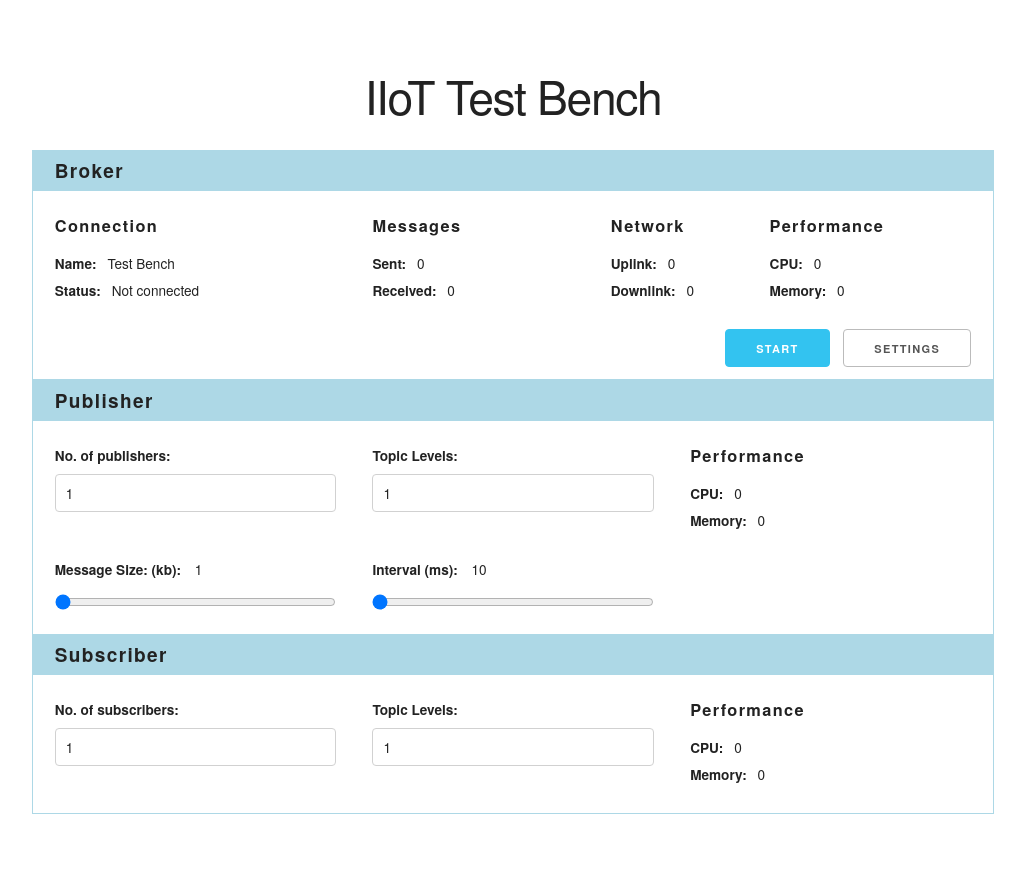
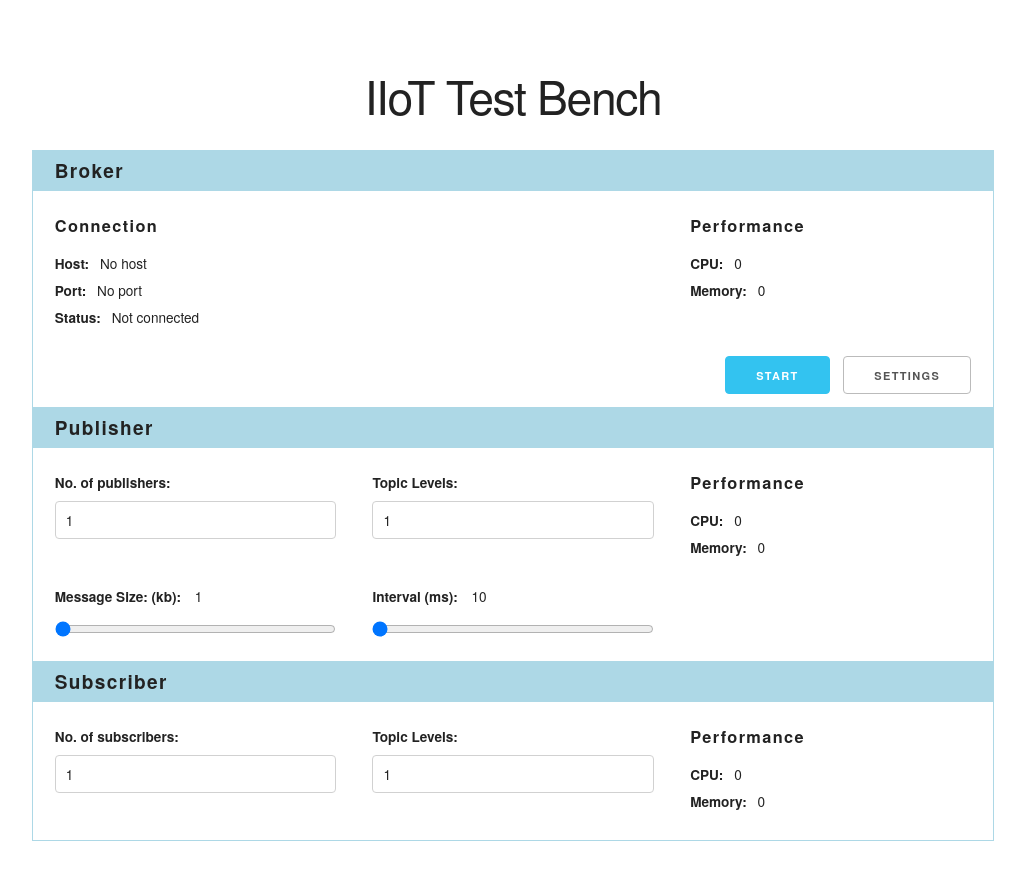
Before and after one commit to Isaac-Ampomah-12/iiot-test-bench, a React (Create React App) app in the folder frontend/: page / in a window 1280 px wide. Shown: the whole page, without its empty margins (127-1152 px from the left). Before the commit the page ends 845 px from the top, so only its background shows below. Built offline with nearby package versions, Linux system fonts and the light colour scheme; no server answers.

Commit message:
Comment messages and network stats column

```diff
--- a/frontend/src/components/Broker/Broker.js
+++ b/frontend/src/components/Broker/Broker.js
@@ -20,21 +20,21 @@ function Broker() {
     <section id="Broker">
       <h2>Broker</h2>
       <div className="row">
-        <div className="four columns">
+        <div className="eight columns">
           <h3>Connection</h3>
           <div className="info">
             <div className="info-item">
               <span>
-                <strong>Name:</strong>
+                <strong>Host:</strong>
               </span>
-              <span>{brokerSettings.clientName || "Test Bench"}</span>
+              <span>{brokerSettings.host || "No host"}</span>
             </div>
-            {/* <div className="info-item">
+            <div className="info-item">
               <span>
                 <strong>Port:</strong>
               </span>
-              <span>{settings.port}</span>
-            </div> */}
+              <span>{brokerSettings.port || "No port"}</span>
+            </div>
             <div className="info-item">
               <span>
                 <strong>Status:</strong>
@@ -43,7 +43,7 @@ function Broker() {
             </div>
           </div>
         </div>
-        <div className="three columns">
+        {/* <div className="three columns">
           <h3>Messages</h3>
           <div className="info">
             <div className="info-item">
@@ -59,8 +59,8 @@ function Broker() {
               <span>{0}</span>
             </div>
           </div>
-        </div>
-        <div className="two columns">
+        </div> */}
+        {/* <div className="two columns">
           <h3>Network</h3>
           <div className="info">
             <div className="info-item">
@@ -76,8 +76,8 @@ function Broker() {
               <span>{0}</span>
             </div>
           </div>
-        </div>
-        <div className="two columns">
+        </div> */}
+        <div className="three columns">
           <h3>Performance</h3>
           <div className="info">
             <div className="info-item">
@@ -99,7 +99,7 @@ function Broker() {
         <button
           type="button"
           className="button-primary"
-          onClick={start()}
+          onClick={() => start()}
         >
           Start
         </button>
```
